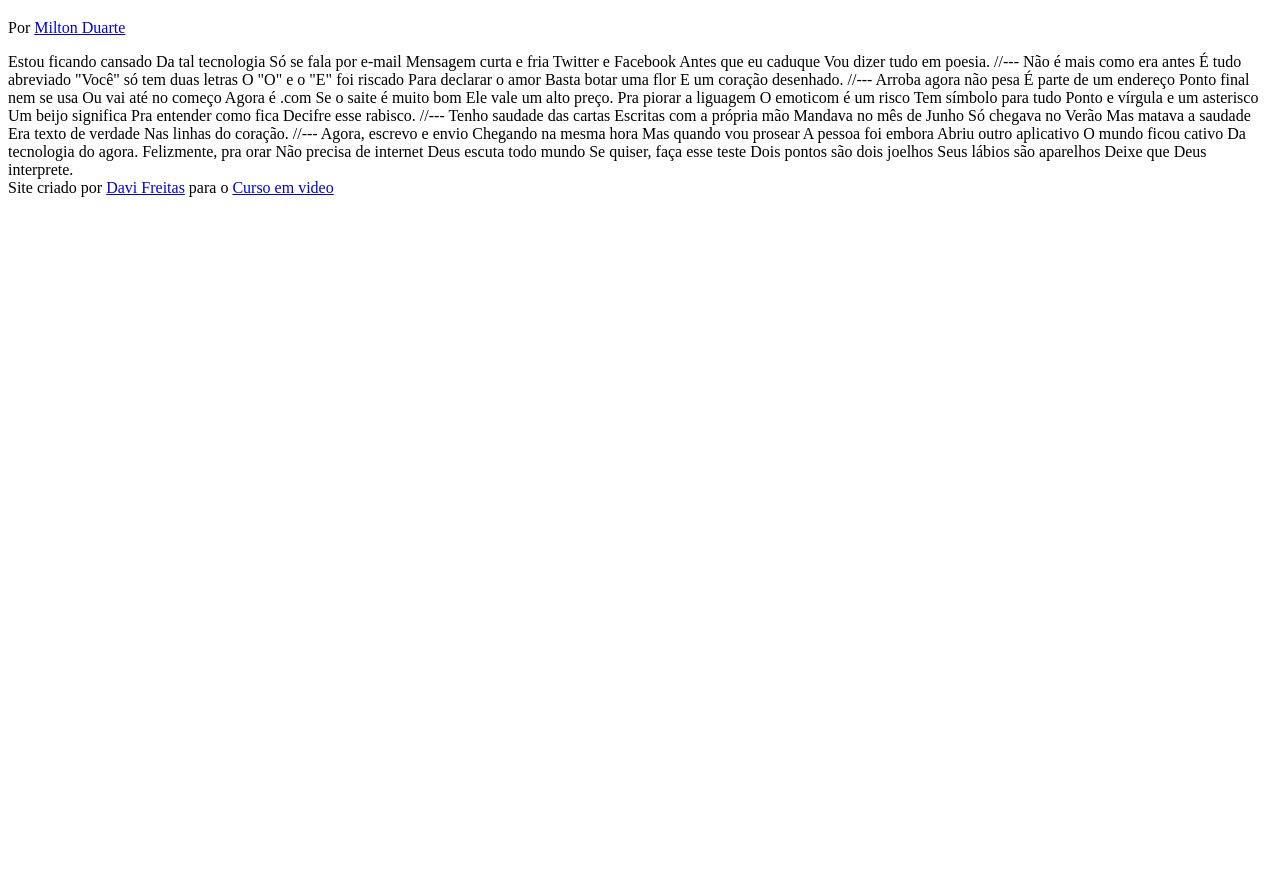
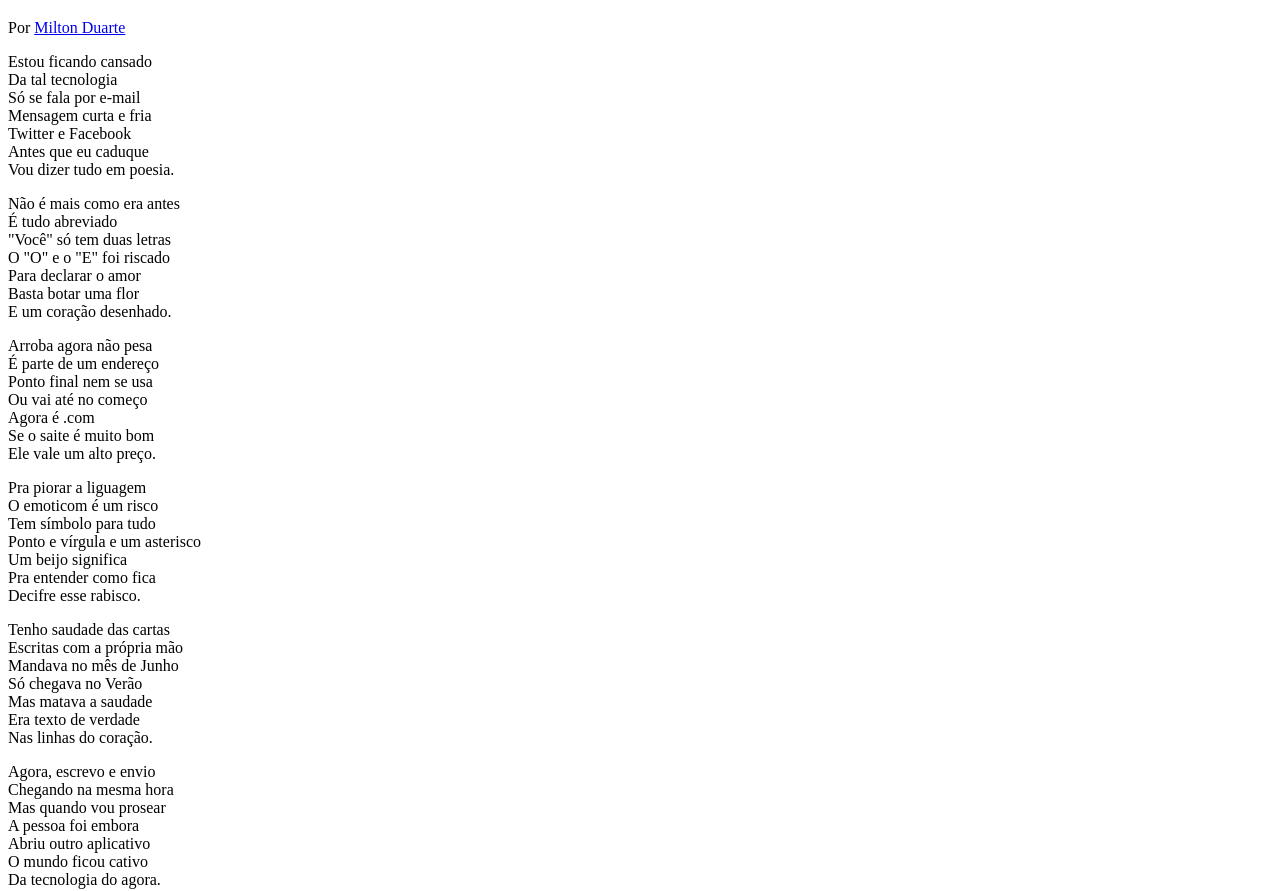
Before and after one commit to DaviFreitasSilva/html5-css3, a plain HTML site: page desafios/desafio12/index.html in a window 1280 px wide. Shown: the part 61-952 px from the top of the page. Before the commit the page ends 800 px from the top, so only its background shows below. Drawn offline with Linux system fonts and the light colour scheme.

Commit message:
atualizei o desafio 12

```diff
--- /dev/null
+++ b/desafios/desafio12/estilo/style.css
@@ -0,0 +1 @@
+@charset "UTF-8";
--- a/desafios/desafio12/index.html
+++ b/desafios/desafio12/index.html
@@ -4,78 +4,102 @@
     <meta charset="UTF-8">
     <meta name="viewport" content="width=device-width, initial-scale=1.0">
     <title>Cordel Moderno</title>
+    <link rel="stylesheet" href="estilo/style.css">
 </head>
 <body>
     <header>
         <h1>Cordel Moderno</h1>
 
-        <p>Por <a href="https://www.recantodasletras.com.br/poesias/3186743">Milton Duarte</a></p>
+        <p>Por <a href="https://www.recantodasletras.com.br/poesias/3186743" target="_blank" rel="external">Milton Duarte</a></p>
 
     </header>
 
-    Estou ficando cansado
-    Da tal tecnologia
-    Só se fala por e-mail
-    Mensagem curta e fria
-    Twitter e Facebook
-    Antes que eu caduque
-    Vou dizer tudo em poesia.
+    <section>
+        <p>
+            Estou ficando cansado <br>
+            Da tal tecnologia <br>
+            Só se fala por e-mail <br>
+            Mensagem curta e fria <br>
+            Twitter e Facebook <br>
+            Antes que eu caduque <br>
+            Vou dizer tudo em poesia.
+        </p>
+    </section>
 
-    //---
 
-    Não é mais como era antes
-    É tudo abreviado
-    "Você" só tem duas letras
-    O "O" e o "E" foi riscado
-    Para declarar o amor
-    Basta botar uma flor
-    E um coração desenhado.
+    <section>
+        <p>
+            Não é mais como era antes <br>
+            É tudo abreviado <br>
+            "Você" só tem duas letras <br>
+            O "O" e o "E" foi riscado <br>
+            Para declarar o amor <br>
+            Basta botar uma flor <br>
+            E um coração desenhado.
+        </p>
+    </section>
 
-    //---
 
-    Arroba agora não pesa
-    É parte de um endereço
-    Ponto final nem se usa
-    Ou vai até no começo
-    Agora é .com
-    Se o saite é muito bom
-    Ele vale um alto preço.
 
-    Pra piorar a liguagem
-    O emoticom é um risco
-    Tem símbolo para tudo
-    Ponto e vírgula e um asterisco
-    Um beijo significa
-    Pra entender como fica
-    Decifre esse rabisco.
+    <section>
+        <p>
+            Arroba agora não pesa <br>
+            É parte de um endereço <br>
+            Ponto final nem se usa <br>
+            Ou vai até no começo <br>
+            Agora é .com <br>
+            Se o saite é muito bom <br>
+            Ele vale um alto preço. <br>
+        </p>
 
-    //---
+        <p>
+            Pra piorar a liguagem <br>
+            O emoticom é um risco <br>
+            Tem símbolo para tudo <br>
+            Ponto e vírgula e um asterisco <br>
+            Um beijo significa <br>
+            Pra entender como fica <br>
+            Decifre esse rabisco.
+        </p>
+    </section>
 
-    Tenho saudade das cartas
-    Escritas com a própria mão
-    Mandava no mês de Junho
-    Só chegava no Verão
-    Mas matava a saudade
-    Era texto de verdade
-    Nas linhas do coração.
 
-    //---
 
-    Agora, escrevo e envio
-    Chegando na mesma hora
-    Mas quando vou prosear
-    A pessoa foi embora
-    Abriu outro aplicativo
-    O mundo ficou cativo
-    Da tecnologia do agora.
+    <section>
+        <p>
+            Tenho saudade das cartas <br>
+            Escritas com a própria mão <br>
+            Mandava no mês de Junho <br>
+            Só chegava no Verão <br>
+            Mas matava a saudade <br>
+            Era texto de verdade <br>
+            Nas linhas do coração.
+        </p>
+    </section>
 
-    Felizmente, pra orar
-    Não precisa de internet
-    Deus escuta todo mundo
-    Se quiser, faça esse teste
-    Dois pontos são dois joelhos
-    Seus lábios são aparelhos
-    Deixe que Deus interprete.
+
+
+    <section>
+        <p>
+            Agora, escrevo e envio <br>
+            Chegando na mesma hora <br>
+            Mas quando vou prosear <br>
+            A pessoa foi embora <br>
+            Abriu outro aplicativo <br>
+            O mundo ficou cativo<br>
+            Da tecnologia do agora.<br>
+        </p>
+
+        <p>
+            Felizmente, pra orar<br>
+            Não precisa de internet<br>
+            Deus escuta todo mundo<br>
+            Se quiser, faça esse teste<br>
+            Dois pontos são dois joelhos<br>
+            Seus lábios são aparelhos<br>
+            Deixe que Deus interprete.
+        </p>
+    </sectio>
 
     <footer>Site criado por <a href="https://davifreitassilva.github.io" target="_blank" rel="external">Davi Freitas</a> para o <a href="https://www.cursoemvideo.com">Curso em video</a></footer>
 </body>
```
